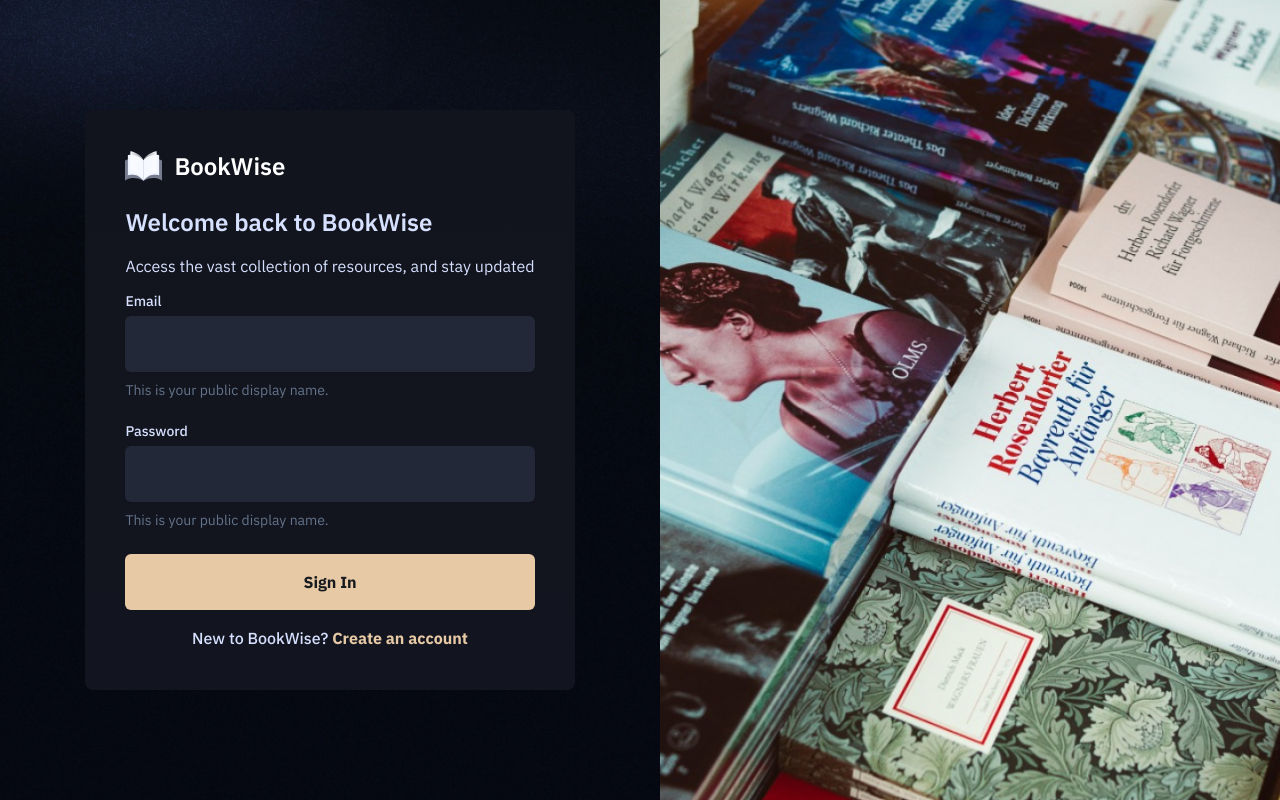
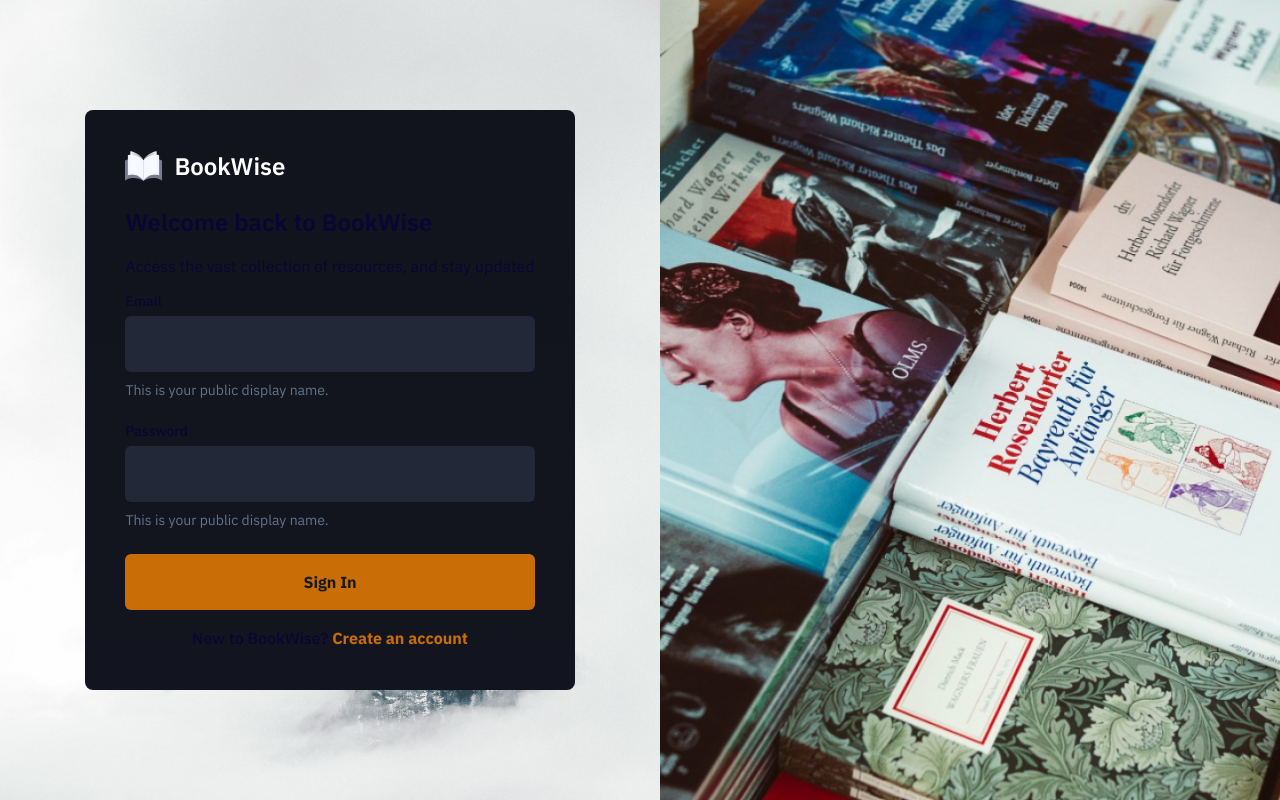
Before and after one commit to dhanquijano/university-library, a Next.js app: page /sign-in in a window 1280 px wide. Built offline with nearby package versions, Linux system fonts and the light colour scheme; no server answers.

Commit message:
Font Color and UI changes

```diff
--- a/app/(root)/my-profile/page.tsx
+++ b/app/(root)/my-profile/page.tsx
@@ -1,25 +1,6 @@
 import React from "react";
-import { Button } from "@/components/ui/button";
-import { signOut } from "@/auth";
-import BookList from "@/components/BookList";
-import { sampleBooks } from "@/constants";
 
 const Page = () => {
-  return (
-    <>
-      {/*<form*/}
-      {/*  action={async () => {*/}
-      {/*    "use server";*/}
-
-      {/*    await signOut();*/}
-      {/*  }}*/}
-      {/*  className="mb-10"*/}
-      {/*>*/}
-      {/*  <Button className="cursor-pointer">Logout</Button>*/}
-      {/*</form>*/}
-
-      <BookList title="Borrowed Books" books={sampleBooks} />
-    </>
-  );
+  return <div>Page</div>;
 };
 export default Page;
--- a/app/(root)/page.tsx
+++ b/app/(root)/page.tsx
@@ -1,31 +1,13 @@
-import Image from "next/image";
-import { Button } from "@/components/ui/button";
-import BookOverview from "@/components/BookOverview";
-import BookList from "@/components/BookList";
-import { books, users } from "@/database/schema";
-import { db } from "@/database/drizzle";
-import { auth } from "@/auth";
-import { desc } from "drizzle-orm";
+import React from "react";
 
-const Home = async () => {
-  const session = await auth();
+const Page = () => {
+  return (
+    <div className="hero-bg">
+      <div className="text-6xl text-white font-semibold">
+        Greetings from the Heart!
+      </div>
 
-  const latestBooks = (await db
-    .select()
-    .from(books)
-    .limit(10)
-    .orderBy(desc(books.createdAt))) as Book[];
-
-  return (
-    <>
-      <BookOverview {...latestBooks[0]} userId={session?.user?.id as string} />
-
-      <BookList
-        title="Latest Books"
-        books={latestBooks.slice(1)}
-        containerClassName="mt-28"
-      />
-    </>
+    </div>
   );
 };
-export default Home;
+export default Page;
--- a/app/globals.css
+++ b/app/globals.css
@@ -39,7 +39,7 @@
   --color-chart-4: hsl(var(--chart-4));
   --color-chart-5: hsl(var(--chart-5));
 
-  --color-primary: #e7c9a5;
+  --color-primary: #c96e06;
   --color-primary-admin: #25388c;
 
   --color-green-100: #ecfdf3;
@@ -55,7 +55,7 @@
 
   --color-blue-100: #0089f1;
 
-  --color-light-100: #d6e0ff;
+  --color-light-100: #0a0533;
   --color-light-200: #eed1ac;
   --color-light-300: #f8f8ff;
   --color-light-400: #edf1f1;
@@ -80,7 +80,7 @@
   --radius-lg: var(--radius);
   --radius-md: calc(var(--radius) - 2px);
   --radius-sm: calc(var(--radius) - 4px);
-  --background-image-pattern: url('/images/pattern.webp');
+  --background-image-pattern: url('/images/white-background.jpg');
 
 }
 
@@ -341,6 +341,17 @@ bg-dark-600 mt-3 min-h-14 w-full font-bebas-neue text-base text-primary
     --chart-5: 27 87% 67%;
   }
 
+  .hero-bg {
+  min-height: 100vh;
+  width: 80vw;
+  background:
+    url('/images/sanbrys.png') center/cover no-repeat;
+  display: flex;
+  flex-direction: column;
+  align-items: center;
+  justify-content: center;
+  }
+
   .hide-scrollbar::-webkit-scrollbar {
     width: 0px;
     height: 0px;
--- a/app/layout.tsx
+++ b/app/layout.tsx
@@ -24,7 +24,7 @@ const bebasNeue = localFont({
 });
 
 export const metadata: Metadata = {
-  title: "BookWise",
+  title: "Sanbry Men Grooming House",
   description:
     "BookWise is a book borrowing university library management solution",
 };
--- a/components/AppointmentForm.tsx
+++ b/components/AppointmentForm.tsx
@@ -60,7 +60,7 @@ const AppointmentForm = <T extends FieldValues>({
 
   return (
     <div className="flex flex-col gap-4">
-      <h1 className="text-2xl font-semibold text-white">
+      <h1 className="text-2xl font-semibold" style={{ color: "#0a0533" }}>
         Book Your Appointment
       </h1>
       <p className="text-light-100">
@@ -79,7 +79,7 @@ const AppointmentForm = <T extends FieldValues>({
               name={field as Path<T>}
               render={({ field }) => (
                 <FormItem>
-                  <FormLabel className="capitalize text-white">
+                  <FormLabel className="capitalize" style={{ color: "#0a0533" }}>
                     {APPOINTMENT_FIELD_NAMES[
                       field.name as keyof typeof APPOINTMENT_FIELD_NAMES
                     ] ?? field.name}
--- a/components/ServicesList.tsx
+++ b/components/ServicesList.tsx
@@ -36,7 +36,7 @@ const ServicesList = ({ title, services }: Props) => {
               >
                 <div>
                   <h4 className="text-xl font-semibold">{service.title}</h4>
-                  <p className="text-sm text-gray-400">{service.description}</p>
+                  <p className="text-sm" style={{ color: "#4a1515"}}>{service.description}</p>
                 </div>
                 <span className="text-lg font-semibold">{service.price}</span>
               </li>
--- a/constants/index.ts
+++ b/constants/index.ts
@@ -249,7 +249,7 @@ export const borrowStatuses = [
 export const APPOINTMENT_FIELD_NAMES = {
   email: "Email",
   fullName: "Full Name",
-  mobileNumber: "Mobile NUmber",
+  mobileNumber: "Mobile Number",
   appointmentDate: "Appointment Date",
   appointmentTime: "Appointment Time",
   branch: "Branch",
```
Also changed, not shown: public/images/white-background.jpg (added), 1 other file (tests, documents, lock files or other folders).
